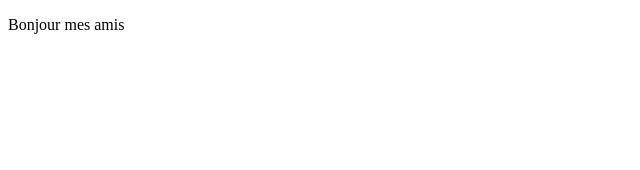
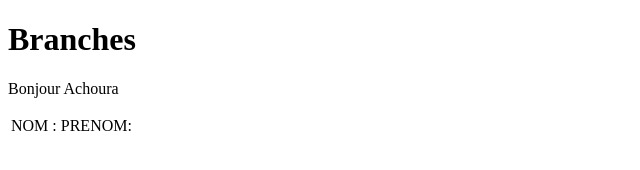
Before and after one commit to ACHOURALAACHIR/Tp_Lundi_16, a plain HTML site: page index.html in a window 1280 px wide. Shown: the whole page, without its empty margins (0-640 px from the left). Drawn offline with Linux system fonts and the light colour scheme.

Commit message:
Modification1

```diff
--- a/index.html
+++ b/index.html
@@ -6,6 +6,13 @@
     <title>Document</title>
 </head>
 <body>
-    <p>Bonjour mes amis</p>
+    <h1>Branches</h1>
+    <p>Bonjour Achoura</p>
+    <table>
+        <tr>
+            <td>NOM :</td> <td>PRENOM:</td>
+
+        </tr>
+    </table>
 </body>
 </html>
```
